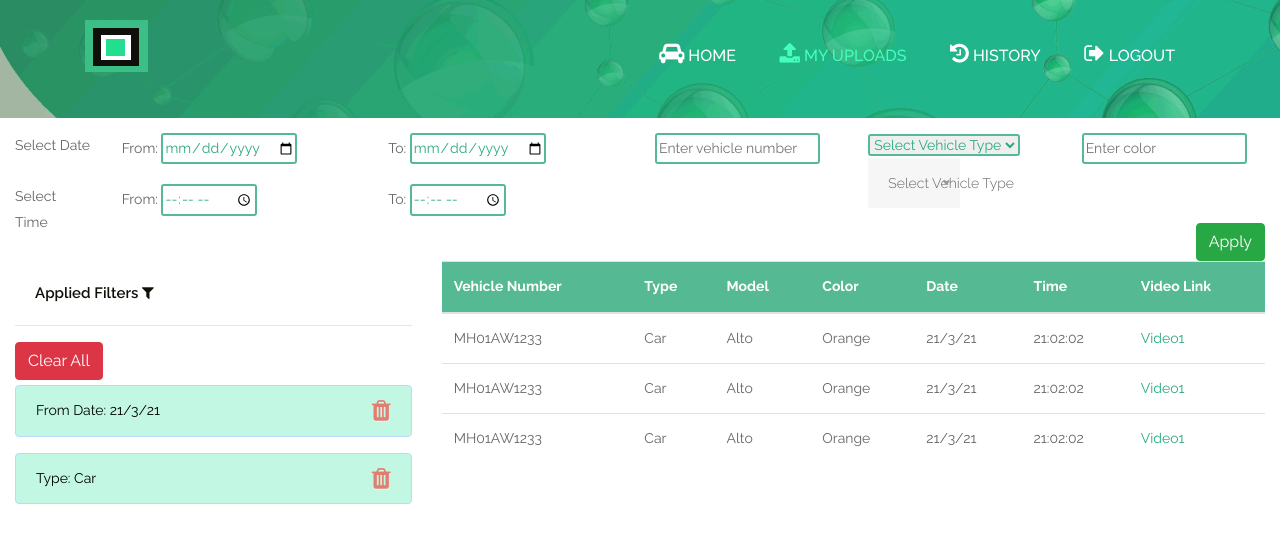
After one commit to alfiza-shaikh/miniProject, a Flask app: page /detected_vehicles in a window 1280 px wide. The commit adds this page. Shown: the top 543 px of the page. Run offline with Flask 2, Linux system fonts and the light colour scheme; the visitor is signed in with stand-in values (Sample User, id 1); some libraries are stand-ins or nearby versions.

Commit message:
Detected Vehicles UI

```diff
--- a/app/app.py
+++ b/app/app.py
@@ -4,6 +4,7 @@ from wtforms import TextField, PasswordField, validators, StringField, SubmitFie
 from flask_wtf.csrf import CSRFProtect
 import database.authdb
 import hashlib
+from decorators import login_required
 
 
 csrf = CSRFProtect()
@@ -23,7 +24,7 @@ def index():
 
 @app.route("/login", methods=['GET', 'POST'])
 def login():
-    if "name" not in session:
+    if "email" not in session:
         if "login-submit" in request.form:
             form = Login(request.form)
 
@@ -33,9 +34,9 @@ def login():
                 print(email,password)
             if form.validate_on_submit():
                 print(form.errors)
-                name=database.authdb.login(email,password)
-                if name:
-                    session['name']=name
+                email_id=database.authdb.login(email,password)
+                if email_id:
+                    session['email']=email_id
                     print('Logged in ' + email)
                     return redirect(url_for('index'))
                 else:
@@ -47,7 +48,7 @@ def login():
 
 @app.route("/register", methods=['GET', 'POST'])
 def register():
-    if "name" not in session:
+    if "email" not in session:
         if "register-submit" in request.form:
             form = Register(request.form)
             if request.method == 'POST':
@@ -71,10 +72,28 @@ def register():
 
 
 @app.route('/logout')
+@login_required
 def logout():
-   # remove the username from the session if it is there
-   session.pop('name', None)
+   # remove the email from the session if it is there
+   session.pop('email', None)
    return redirect(url_for('index'))
+
+@app.route("/uploads", methods=['GET', 'POST'])
+@login_required
+def uploads():
+    return render_template('uploads.html')
+
+@app.route("/history", methods=['GET', 'POST'])
+@login_required
+def history():
+    return render_template('history.html')
+
+@app.route("/detected_vehicles", methods=['GET', 'POST'])
+@login_required
+def detected_vehicles():
+    return render_template('detected_vehicles.html')
+
+
 
 """
 @app.route("/authenticate", methods=['GET', 'POST'])
--- a/app/database/authdb.py
+++ b/app/database/authdb.py
@@ -39,7 +39,7 @@ def login(email,password):
         cursor.execute("SELECT * FROM users WHERE email='"+email+"' AND pass='"+password+"'")
         data = cursor.fetchone()
         if data:
-            return data[1]
+            return data[2]
         print(data)
     except (Exception, psycopg2.DatabaseError) as error:
         connection.rollback()
--- a/app/static/css/login-register.css
+++ b/app/static/css/login-register.css
@@ -13,7 +13,7 @@ body{
 }
 	.panel-login>.panel-heading a{
 	text-decoration: none;
-	color: #fff;
+	color: rgb(255,255,255,0.7);
 	font-weight: bold;
 	font-size: 15px;
 	background: rgba(82,200,155,255);
--- a/app/static/css/style.css
+++ b/app/static/css/style.css
@@ -1,5 +1,3 @@
-@import url('https://fonts.googleapis.com/css?family=Poppins:100,200,300,300i,400,500,600,700,800,900');
-
 
 /*------------------------------------------------------------------
     SKELETON
@@ -40,8 +38,6 @@
 body {
     color: #999999;
 	background-color: #000000;
-    font-size: 14px;
-    font-family: 'Poppins', sans-serif;
     line-height: 1.80857;
 }
 
--- a/app/static/home/css/style.css
+++ b/app/static/home/css/style.css
@@ -192,9 +192,11 @@ ul, li, ol {
 }
 
 .main-menu ul>li a:hover {
-    color: #fff;
+    color: #44ffbb;
 }
-
+.main-menu ul>li .nav-active{
+    color: #44ffbb;
+}
 .mean-container .mean-bar { background: #2aab7c;}
 
 
@@ -677,10 +679,3 @@ button.main_bt a:hover {
   margin-left: 0px; margin-right: 0px; }
 .copy_text a:hover{ color: #000; }
 .footer_menu{ padding-right: 10px; }
-
-
-
-
-
-
-}
--- /dev/null
+++ b/app/templates/detected_vehicles.html
@@ -0,0 +1,250 @@
+<!DOCTYPE html>
+<html lang="en">
+<head>
+<!-- basic -->
+<meta charset="utf-8">
+<meta http-equiv="X-UA-Compatible" content="IE=edge">
+<!-- mobile metas -->
+<meta name="viewport" content="width=device-width, initial-scale=1">
+<meta name="viewport" content="initial-scale=1, maximum-scale=1">
+<meta name="viewport" content="width=device-width, initial-scale=1">
+<link rel="stylesheet" href="https://cdnjs.cloudflare.com/ajax/libs/font-awesome/4.7.0/css/font-awesome.min.css">
+<!-- site metas -->
+<title>LNPR</title>
+<meta name="keywords" content="">
+<meta name="description" content="">
+<meta name="author" content="">
+<!-- bootstrap css -->
+<link rel="stylesheet" type="text/css" href="{{url_for('static', filename='home/css/bootstrap.min.css')}}">
+<!-- style css -->
+<link rel="stylesheet" type="text/css" href="{{url_for('static', filename='home/css/style.css')}}">
+<!-- Responsive-->
+<link rel="stylesheet" href="{{url_for('static', filename='home/css/responsive.css')}}">
+<!-- Scrollbar Custom CSS -->
+<link rel="stylesheet" href="{{url_for('static', filename='home/css/jquery.mCustomScrollbar.min.css')}}">
+<!-- Tweaks for older IEs-->
+<link rel="stylesheet" href="https://netdna.bootstrapcdn.com/font-awesome/4.0.3/css/font-awesome.css">
+<link rel="stylesheet" href="https://cdnjs.cloudflare.com/ajax/libs/fancybox/2.1.5/jquery.fancybox.min.css" media="screen">
+
+ <style>
+
+.col-4,.col-2,.col-5{
+    padding-top:15px;
+}
+
+input,select {
+  color:#2aab7c;
+  border:solid 2px #55b994;
+  border-radius: 3px;
+  max-width: 100%;
+}
+.filters,.table{
+
+    margin:0;
+}
+
+.alert-primary{
+    background-color: #c2f7e3;
+    color:black;
+    margin-top: 5px;
+}
+.close{
+    color:#ff0800
+}
+td a{
+color:#2aab7c;
+}
+td a:hover{
+color:#315347;
+}
+thead{
+    background-color: #55b994;
+    color: white;
+}
+.btn-search{
+    float: right;
+}
+</style>
+</head>
+<body>
+	<header id="home"class="section">
+	<div class="header_main">
+         <!-- header inner -->
+         <div class="header">
+            <div class="container">
+               <div class="row">
+                  <div class="col-xl-3 col-lg-3 col-md-3 col-sm-3 col logo_section">
+                     <div class="full">
+                        <div class="center-desk">
+                           <div class="logo"><a href="#home"><img src="{{url_for('static', filename='home/images/logo-empty.png')}}" style="max-width: 100%;"></a>
+                           </div>
+                        </div>
+                     </div>
+                  </div>
+                  <div class="col-xl-9 col-lg-9 col-md-9 col-sm-9">
+                     <div class="menu-area">
+                        <div class="limit-box">
+
+                           <nav class="main-menu">
+                              <ul class="menu-area-main">
+                                 <li><a href="{{url_for('index')}}"><i class="fa fa-car" style="font-size:22px"></i> Home</a></li>
+
+                                 {% if session['email'] %}
+                                 <li><a href="{{url_for('uploads')}}" class="nav-active"><i class="fa fa-upload" style="font-size:22px"></i> My Uploads</a></li>
+                                 <li><a href="{{url_for('history')}}"><i class="fa fa-history" style="font-size:22px"></i> History</a></li>
+                                 <li><a href="{{url_for('logout')}}"><i class="fa fa-sign-out" style="font-size:22px"></i> Logout</a></li>
+                                 {% else %}
+                                 <li><a href="{{url_for('login')}}"><i class="fa fa-user" style="font-size:22px"></i> Log In</a></li>
+                                 <li><a href="{{url_for('register')}}"><i class="fa fa-user-plus" style="font-size:22px"></i> Register</a></li>
+                                 {% endif %}
+
+                                 <!-- <li><a href="#feedback"><i class="fa fa-comments-o" style="font-size:22px"></i> Feedback</a></li> -->
+                              </ul>
+                           </nav>
+                        </div>
+                     </div>
+                 </div>
+               </div>
+            </div>
+         </div>
+         </div>
+         <!-- end header inner -->
+	</header>
+    <!-- banner end -->
+
+    	<div class="container-fluid">
+            <form action="" >
+    		<div class="row">
+    			<div class="col-md-6">
+                        <div class="row">
+                            <div class="col-2">
+                                Select Date
+                            </div>
+                            <div class=" col-5">
+                                <label>From: </label>
+                                <input type="date" id="fromdate" name="fromdate">
+                            </div>
+                            <div class="col-5">
+                                <label>To: </label>
+                                <input type="date" id="todate" name="todate">
+                            </div>
+                        </div>
+                        <div class="row">
+                            <div class="col-2">
+                                Select Time
+                            </div>
+                            <div class="col-5">
+                                <label>From: </label>
+                                <input type="time" id="fromtime" name="fromtime">
+                            </div>
+                            <div class="col-5">
+                                <label>To: </label>
+                                <input type="time" id="totime" name="totime">
+                            </div>
+                        </div>
+    			</div>
+    			<div class="col-md-6">
+    				<div class="row">
+                        <div class="col-4">
+                            <input type="text" placeholder="Enter vehicle number" name="vehiclenumber">
+                        </div>
+                        <div class="col-4">
+                            <select name="vehicles" id="vehicles">
+                                <option value="">Select Vehicle Type</option>
+                                <option value="car">Car</option>
+                                <option value="scooter">Scooter</option>
+                                <option value="truck">Truck</option>
+                              </select>
+                            </div>
+                        <div class="col-4">
+                            <input type="text" placeholder="Enter color" name="color">
+                        </div>
+                    </div>
+                    <div class="row">
+                        <div class="offset-8 col-4">
+                        <button type="submit" class="btn btn-success btn-search"><a href="">Apply</a></button>
+                        </div>
+                    </div>
+    			</div>
+    		</div>
+            </form>
+    	</div>
+
+
+
+    <div class="container-fluid">
+    <div class="row">
+        <div class="col-md-4 filters">
+            <p>Applied Filters <i class="fa fa-filter" aria-hidden="true"></i></p>
+            <hr>
+            <button class="btn btn-danger ">Clear All</button>
+            <div class="alert alert-primary">
+                <button type="button" class="close" data-dismiss="alert"><i class="fa fa-trash"></i></button>
+                From Date: 21/3/21
+            </div>
+            <div class="alert alert-primary">
+                <button type="button" class="close" data-dismiss="alert"><i class="fa fa-trash"></i></button>
+                Type: Car
+            </div>
+        </div>
+        <div class="col-md-8 table">
+            <table class="table table-hover table-responsive-sm">
+                <thead>
+                  <tr>
+                    <th scope="col">Vehicle Number</th>
+                    <th scope="col">Type</th>
+                    <th scope="col">Model</th>
+                    <th scope="col">Color</th>
+                    <th scope="col">Date</th>
+                    <th scope="col">Time</th>
+                    <th scope="col">Video Link</th>
+                  </tr>
+                </thead>
+                <tbody>
+                  <tr>
+                    <td>MH01AW1233</td>
+                    <td>Car</td>
+                    <td>Alto</td>
+                    <td>Orange</td>
+                    <td>21/3/21</td>
+                    <td>21:02:02</td>
+                    <td><a href="">Video1</a></td>
+                  </tr>
+                  <tr>
+                    <td>MH01AW1233</td>
+                    <td>Car</td>
+                    <td>Alto</td>
+                    <td>Orange</td>
+                    <td>21/3/21</td>
+                    <td>21:02:02</td>
+                    <td><a href="">Video1</a></td>
+                  </tr>
+                  <tr>
+                    <td>MH01AW1233</td>
+                    <td>Car</td>
+                    <td>Alto</td>
+                    <td>Orange</td>
+                    <td>21/3/21</td>
+                    <td>21:02:02</td>
+                    <td><a href="">Video1</a></td>
+                  </tr>
+                </tbody>
+              </table>
+        </div>
+    </div>
+</div>
+
+
+    <!-- Javascript files-->
+    <script src="js/jquery.min.js"></script>
+    <script src="js/popper.min.js"></script>
+    <script src="js/bootstrap.bundle.min.js"></script>
+
+
+      <script src="js/jquery-3.0.0.min.js"></script>
+      <script src="js/plugin.js"></script>
+      <!-- sidebar -->
+      <script src="js/jquery.mCustomScrollbar.concat.min.js"></script>
+      <script src="js/custom.js"></script>
+</body>
+</html>
```
Also changed, not shown: app/decorators.py (added, +11 -0 lines), app/templates/history.html (added, +88 -0 lines), app/templates/index.html (+4 -4 lines), app/templates/login.html (+52 -4 lines), app/templates/register.html (+53 -4 lines), app/templates/uploads.html (added, +105 -0 lines), app/static/style.css (deleted).
